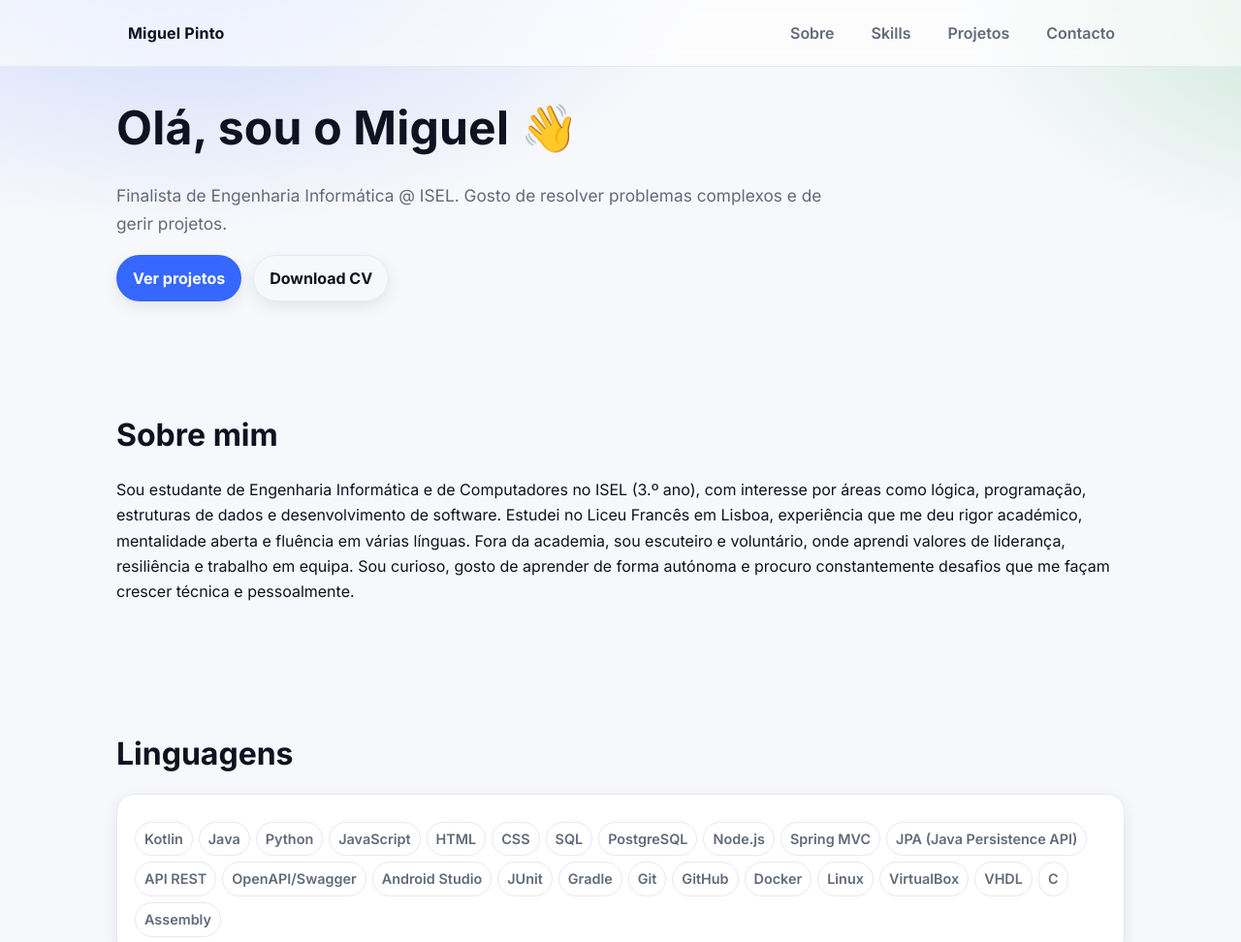
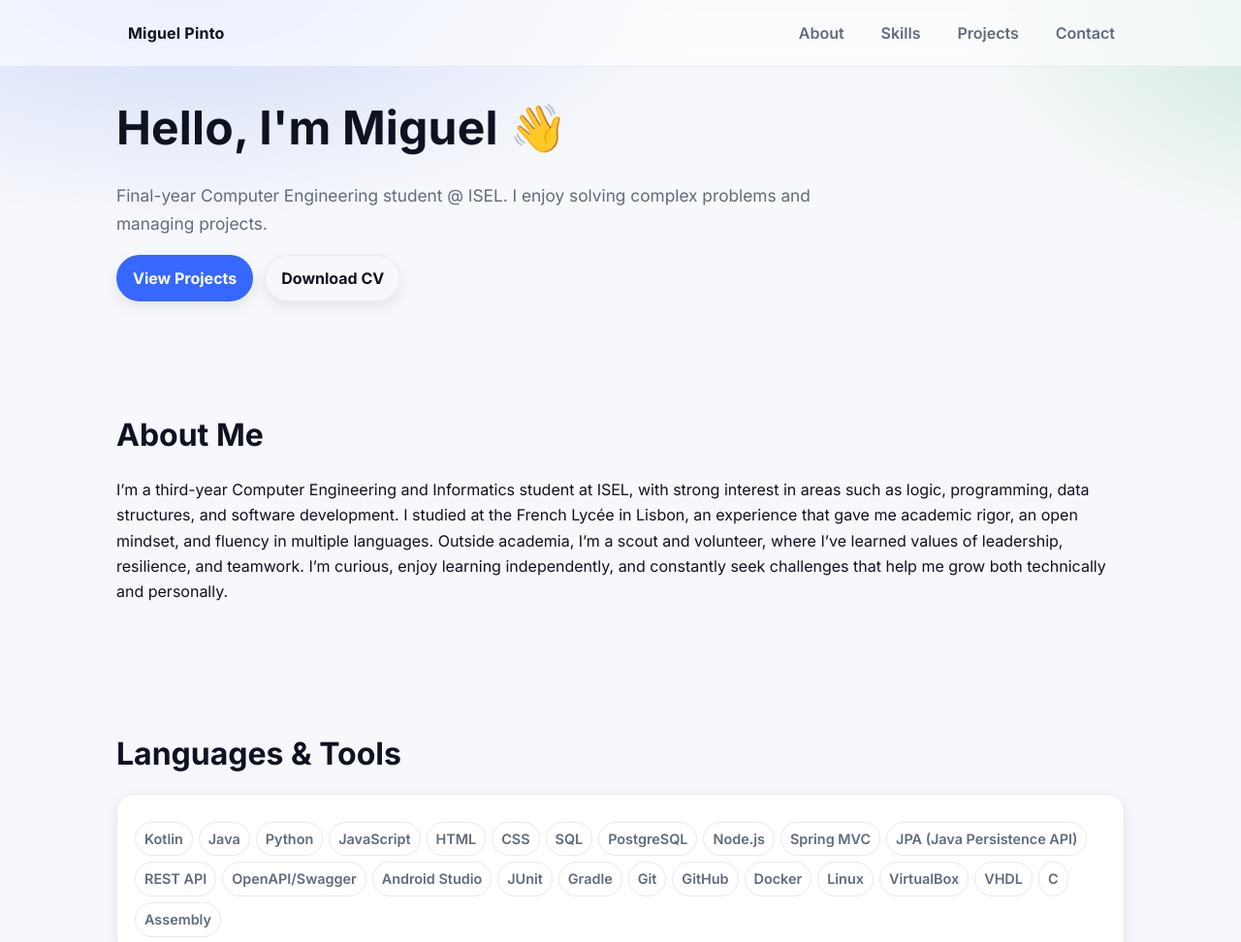
Before and after one commit to MiguelMPinto/MiguelMPinto.github.io, a plain HTML site: page index.html in a window 1280 px wide. Shown: the top 972 px of the page at 97% size. Drawn offline with Linux system fonts and the light colour scheme.

Commit message:
Some Updates

```diff
--- a/index.html
+++ b/index.html
@@ -17,58 +17,68 @@
     <header class="site-header">
         <div class="container">
             <a class="logo" href="#top">Miguel Pinto</a>
-            <nav class="nav">
-                <a href="#sobre">Sobre</a>
+
+            <button class="nav-toggle" aria-expanded="false" aria-controls="primary-nav" aria-label="Abrir menu">
+                ☰
+            </button>
+
+            <nav id="primary-nav" class="nav">
+                <a href="#sobre">About</a>
                 <a href="#skills">Skills</a>
-                <a href="#projetos">Projetos</a>
-                <a href="#contacto">Contacto</a>
+                <a href="#projetos">Projects</a>
+                <a href="#contacto">Contact</a>
             </nav>
         </div>
     </header>
+
 
     <main id="top">
         <section class="hero">
             <div class="container hero-inner">
                 <div>
-                    <h1>Olá, sou o Miguel 👋</h1>
+                    <h1>Hello, I'm Miguel 👋</h1>
                     <p class="subtitle">
-                        Finalista de Engenharia Informática @ ISEL. Gosto de resolver problemas complexos
-                        e de gerir projetos. </p>
+                        Final-year Computer Engineering student @ ISEL. I enjoy solving complex problems
+                        and managing projects.
+                    </p>
                     <div class="cta">
-                        <a class="btn" href="#projetos">Ver projetos</a>
+                        <a class="btn" href="#projetos">View Projects</a>
                         <a class="btn ghost" href="./ressource/Curriculo.pdf" target="_blank" rel="noopener">Download
                             CV</a>
                     </div>
+
                 </div>
             </div>
         </section>
 
         <section id="sobre" class="section">
             <div class="container">
-                <h2>Sobre mim</h2>
+                <h2>About Me</h2>
                 <p>
-                    Sou estudante de Engenharia Informática e de Computadores no ISEL (3.º ano), com interesse por áreas
-                    como lógica, programação, estruturas de dados e desenvolvimento de software. Estudei no Liceu
-                    Francês em Lisboa, experiência que me deu rigor académico, mentalidade aberta e fluência em várias
-                    línguas.
-                    Fora da academia, sou escuteiro e voluntário, onde aprendi valores de liderança, resiliência e
-                    trabalho em equipa. Sou curioso, gosto de aprender de forma autónoma e procuro constantemente
-                    desafios que me façam crescer técnica e pessoalmente. </p>
+                    I’m a third-year Computer Engineering and Informatics student at ISEL,
+                    with strong interest in areas such as logic, programming, data structures,
+                    and software development. I studied at the French Lycée in Lisbon,
+                    an experience that gave me academic rigor, an open mindset, and fluency in multiple languages.
+                    Outside academia, I’m a scout and volunteer, where I’ve learned values of leadership,
+                    resilience, and teamwork. I’m curious, enjoy learning independently,
+                    and constantly seek challenges that help me grow both technically and personally.
+                </p>
             </div>
+
         </section>
 
         <section id="skills" class="section">
             <div class="container">
-                <h2>Linguagens</h2>
+                <h2>Languages & Tools</h2>
 
                 <div class="grid split">
-                    <!-- Coluna 1: Linguagens -->
+                    <!-- Column 1: Programming Languages & Technologies -->
                     <article class="card">
                         <div class="tags tight">
                             <span>Kotlin</span><span>Java</span><span>Python</span><span>JavaScript</span>
                             <span>HTML</span><span>CSS</span><span>SQL</span><span>PostgreSQL</span>
                             <span>Node.js</span><span>Spring MVC</span><span>JPA (Java Persistence API)</span>
-                            <span>API REST</span><span>OpenAPI/Swagger</span>
+                            <span>REST API</span><span>OpenAPI/Swagger</span>
                             <span>Android Studio</span><span>JUnit</span><span>Gradle</span>
                             <span>Git</span><span>GitHub</span><span>Docker</span><span>Linux</span>
                             <span>VirtualBox</span><span>VHDL</span><span>C</span><span>Assembly</span>
@@ -77,6 +87,7 @@
                 </div>
             </div>
         </section>
+
 
 
         <section id="projetos" class="section">
@@ -194,8 +205,8 @@
 
         <section id="contacto" class="section">
             <div class="container">
-                <h2>Contacto</h2>
-                <p>Aberto a estágios/alternance e projetos.</p>
+                <h2>Contact</h2>
+                <p>Open to internships, work placements, and projects.</p>
 
                 <div class="contact">
                     <!-- Email visível -->
@@ -213,7 +224,7 @@
 
     <footer class="site-footer">
         <div class="container">
-            <small>© <span id="year"></span> Miguel Pinto — hospedado em GitHub Pages</small>
+            <small>© <span id="year"></span> Miguel Pinto — hosted on GitHub Pages</small>
         </div>
     </footer>
     <!-- Lightbox -->
@@ -224,6 +235,23 @@
             <div id="lightbox-cap" class="lightbox-caption"></div>
         </div>
     </div>
+
+    <script>
+        const header = document.querySelector('.site-header');
+        const toggle = document.querySelector('.nav-toggle');
+        const nav = document.getElementById('primary-nav');
+
+        toggle.addEventListener('click', () => {
+            const open = header.classList.toggle('open');
+            toggle.setAttribute('aria-expanded', String(open));
+        });
+
+        // fecha menu quando clica num link (em mobile)
+        nav.querySelectorAll('a').forEach(a => a.addEventListener('click', () => {
+            header.classList.remove('open'); toggle.setAttribute('aria-expanded', 'false');
+        }));
+    </script>
+
 
     <script>
         // abre
--- a/style.css
+++ b/style.css
@@ -296,3 +296,43 @@ html{ scroll-behavior:smooth }
   border: 1px solid var(--border); background: var(--panel); color: var(--text);
   border-radius: 999px; padding: 8px 12px; font-weight: 700; cursor: pointer;
 }
+
+
+/* --- Nav mobile por omissão --- */
+.nav {
+  display: none;
+  flex-direction: column;
+  gap: 12px;
+  padding: 8px 0 12px;
+}
+
+/* Botão hambúrguer */
+.nav-toggle{
+  appearance: none;
+  border: 0;
+  background: transparent;
+  color: inherit;
+  font-size: 1.6rem;
+  line-height: 1;
+  padding: 6px 8px;
+  border-radius: 10px;
+  cursor: pointer;
+}
+.nav-toggle:focus-visible{
+  outline: 3px solid color-mix(in oklab, var(--brand) 65%, #fff 35%);
+  outline-offset: 3px;
+}
+
+/* Quando o menu está aberto (o JS mete .open no header) */
+.site-header.open .nav{ display: flex; }
+
+/* Desktop ≥768px: mostra nav inline e esconde hambúrguer */
+@media (min-width: 768px){
+  .nav-toggle{ display: none; }
+  .nav{
+    display: flex;
+    flex-direction: row;
+    gap: 18px;
+    padding: 0;
+  }
+}
```
Also changed, not shown: 1 other file.
